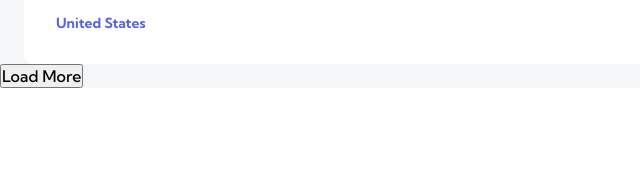
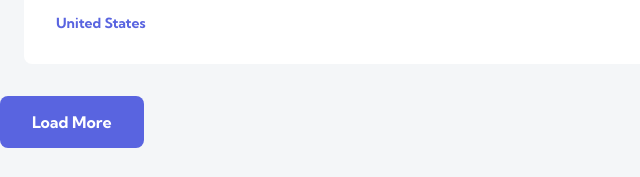
Before and after one commit to cursedxp/devjobs-web-app, a React (Create React App) app: page / in a window 1280 px wide. Shown: the part 2993-3170 px from the top of the page, without its empty margins (0-640 px from the left). Before the commit the page ends 3081 px from the top, so only its background shows below. Built offline with nearby package versions, Linux system fonts and the light colour scheme.

Commit message:
class name updated on more button

```diff
--- a/src/pages/Home.jsx
+++ b/src/pages/Home.jsx
@@ -15,7 +15,7 @@ export default function Home() {
           return <JobPost job={job} id={id} />;
         })}
       </div>
-      <button>Load More</button>
+      <button className="more">Load More</button>
     </main>
   );
 }
```
